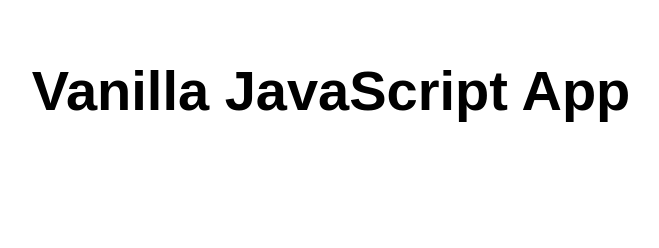
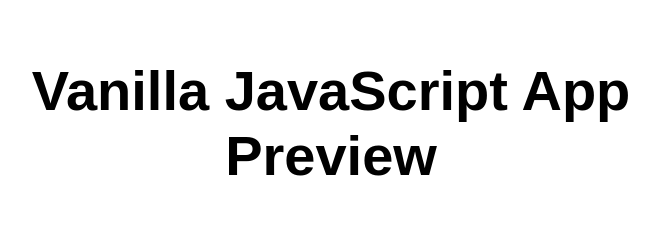
Before and after one commit to jessieyyt/yytswatesting, a website: page src/index.html in a window 1280 px wide. Shown: the whole page, without its empty margins (309-968 px from the left). Drawn offline with Linux system fonts and the light colour scheme.

Commit message:
Update index.html

```diff
--- a/src/index.html
+++ b/src/index.html
@@ -10,7 +10,7 @@
 
 <body>
   <main>
-    <h1>Vanilla JavaScript App</h1>
+    <h1>Vanilla JavaScript App Preview</h1>
   </main>
 </body>
 
```
